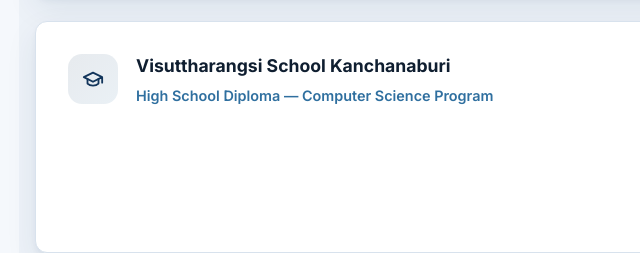
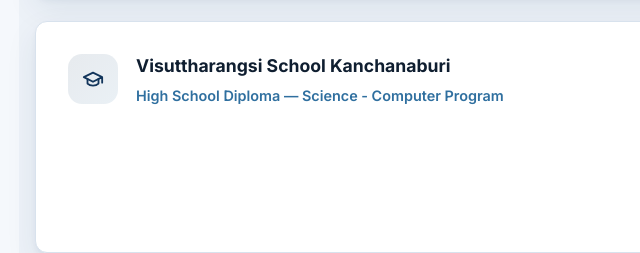
Before and after one commit to 10neday/Portfolio, a plain HTML site: page index.html in a window 1280 px wide. Shown: the part 1841-2094 px from the top of the page, 285-925 px from the left. Drawn offline with Linux system fonts and the light colour scheme.

Commit message:
update education program

```diff
--- a/index.html
+++ b/index.html
@@ -223,7 +223,7 @@
             </div>
             <div>
               <h3>Visuttharangsi School Kanchanaburi</h3>
-              <p class="card-subtitle">High School Diploma — Computer Science Program</p>
+              <p class="card-subtitle">High School Diploma — Science - Computer Program</p>
             </div>
           </div>
           <div class="education-details">
```
